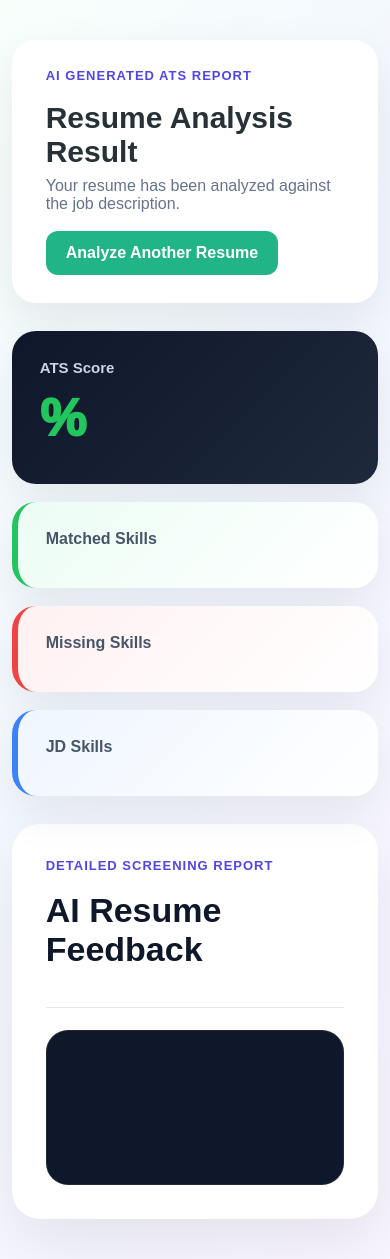
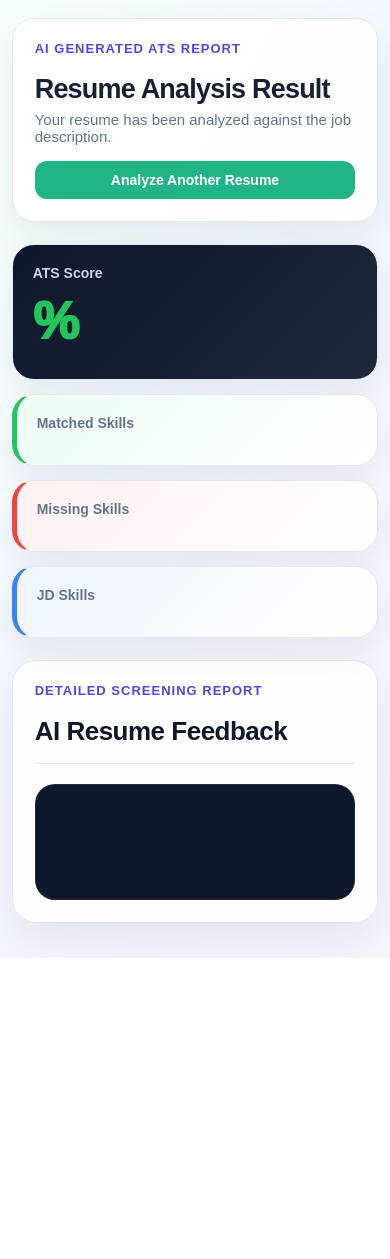
Before and after one commit to adil-mohammad-dev/ATS-Resume-Analyzer, a Django app: template templates/result.html in a window 390 px wide. After the commit the page ends 958 px from the top, so only its background shows below. Run offline with Django 3.2, Linux system fonts and the light colour scheme; the template is opened without the code that fills it, so the values that code supplies are empty.

Commit message:
Improve compact responsive result page UI

```diff
--- a/static/style.css
+++ b/static/style.css
@@ -623,3 +623,309 @@
         min-height: auto;
     }
 }
+
+/* ============================= */
+/* Premium Compact Result Page */
+/* ============================= */
+
+.result-page {
+    min-height: 100vh;
+    background: linear-gradient(120deg, #f7fffb 0%, #f3f7ff 45%, #f9f5ff 100%);
+    padding: 28px 0 50px;
+}
+
+.result-container {
+    width: 86%;
+    max-width: 1280px;
+    margin: auto;
+}
+
+/* Header */
+.result-header-card {
+    background: rgba(255, 255, 255, 0.92);
+    border-radius: 22px;
+    padding: 24px 30px;
+    box-shadow: 0 16px 38px rgba(15, 23, 42, 0.07);
+    display: flex;
+    justify-content: space-between;
+    align-items: center;
+    margin-bottom: 22px;
+    border: 1px solid #e5e7eb;
+}
+
+.result-header-card h1 {
+    font-size: 34px;
+    font-weight: 900;
+    color: #172033;
+    margin-bottom: 6px;
+    letter-spacing: -0.8px;
+}
+
+.subtitle-small {
+    color: #64748b;
+    font-size: 15px;
+    margin: 0;
+}
+
+.back-btn {
+    text-decoration: none;
+    background: #20b486;
+    color: white;
+    padding: 11px 18px;
+    border-radius: 12px;
+    font-weight: 850;
+    font-size: 14px;
+    transition: 0.25s ease;
+    white-space: nowrap;
+}
+
+.back-btn:hover {
+    background: #159b72;
+    color: white;
+    transform: translateY(-2px);
+}
+
+/* Compact summary cards */
+.score-summary-grid,
+.compact-grid {
+    display: grid;
+    grid-template-columns: 1.15fr 0.8fr 0.8fr 0.8fr;
+    gap: 16px;
+    margin-bottom: 22px;
+}
+
+.score-main-card,
+.mini-summary-card {
+    border-radius: 22px;
+    padding: 22px 24px;
+    min-height: 145px;
+    box-shadow: 0 14px 34px rgba(15, 23, 42, 0.07);
+    border: 1px solid #e5e7eb;
+    transition: 0.25s ease;
+}
+
+.score-main-card:hover,
+.mini-summary-card:hover {
+    transform: translateY(-5px);
+}
+
+.dark-score-card {
+    background: linear-gradient(135deg, #0f172a, #1e293b);
+    color: white;
+}
+
+.score-main-card h3,
+.mini-summary-card h4 {
+    color: #64748b;
+    font-size: 14px;
+    font-weight: 900;
+    margin-bottom: 14px;
+}
+
+.dark-score-card h3 {
+    color: #cbd5e1;
+}
+
+.big-score {
+    font-size: 44px;
+    line-height: 1;
+    font-weight: 950;
+    color: #22c55e;
+    margin-bottom: 12px;
+}
+
+.dark-score-card .big-score {
+    color: #22c55e;
+}
+
+.score-main-card p {
+    color: #e2e8f0;
+    font-size: 14px;
+    line-height: 1.45;
+    font-weight: 800;
+    margin: 0;
+}
+
+.mini-summary-card p {
+    font-size: 36px;
+    line-height: 1;
+    font-weight: 950;
+    margin: 0;
+}
+
+/* Card colors */
+.color-card {
+    background: white;
+    position: relative;
+    overflow: hidden;
+}
+
+.green-card {
+    background: linear-gradient(135deg, #ecfdf5, #ffffff);
+    border-left: 5px solid #22c55e;
+}
+
+.red-card {
+    background: linear-gradient(135deg, #fff1f2, #ffffff);
+    border-left: 5px solid #ef4444;
+}
+
+.blue-card {
+    background: linear-gradient(135deg, #eff6ff, #ffffff);
+    border-left: 5px solid #3b82f6;
+}
+
+.green-card p {
+    color: #16a34a;
+}
+
+.red-card p {
+    color: #dc2626;
+}
+
+.blue-card p {
+    color: #2563eb;
+}
+
+/* Detailed report card */
+.report-card-final {
+    background: rgba(255, 255, 255, 0.94);
+    border-radius: 24px;
+    padding: 28px 30px;
+    box-shadow: 0 18px 48px rgba(15, 23, 42, 0.08);
+    border: 1px solid #e5e7eb;
+}
+
+.report-title-row {
+    border-bottom: 1px solid #e5e7eb;
+    padding-bottom: 16px;
+    margin-bottom: 20px;
+}
+
+.report-title-row h2 {
+    font-size: 30px;
+    font-weight: 900;
+    color: #0f172a;
+    margin: 0;
+    letter-spacing: -0.5px;
+}
+
+.professional-report {
+    background: #0f172a;
+    color: #e5e7eb;
+    border-radius: 20px;
+    padding: 26px;
+    line-height: 1.8;
+    font-size: 15px;
+    border: none;
+    white-space: pre-wrap;
+    max-height: none;
+    box-shadow: inset 0 0 0 1px rgba(255, 255, 255, 0.08);
+}
+
+.report-heading {
+    display: inline-block;
+    color: #22c55e;
+    background: rgba(34, 197, 94, 0.12);
+    padding: 3px 9px;
+    border-radius: 8px;
+    font-weight: 900;
+    margin-top: 10px;
+}
+
+/* Smooth animation */
+.result-header-card,
+.score-main-card,
+.mini-summary-card,
+.report-card-final {
+    animation: resultFadeUp 0.55s ease;
+}
+
+@keyframes resultFadeUp {
+    from {
+        opacity: 0;
+        transform: translateY(18px);
+    }
+
+    to {
+        opacity: 1;
+        transform: translateY(0);
+    }
+}
+
+/* Tablet responsive */
+@media (max-width: 1100px) {
+    .result-container {
+        width: 92%;
+    }
+
+    .score-summary-grid,
+    .compact-grid {
+        grid-template-columns: repeat(2, 1fr);
+    }
+
+    .result-header-card h1 {
+        font-size: 30px;
+    }
+}
+
+/* Mobile responsive */
+@media (max-width: 700px) {
+    .result-page {
+        padding: 18px 0 35px;
+    }
+
+    .result-container {
+        width: 94%;
+    }
+
+    .result-header-card {
+        flex-direction: column;
+        align-items: flex-start;
+        gap: 16px;
+        padding: 22px;
+    }
+
+    .result-header-card h1 {
+        font-size: 27px;
+    }
+
+    .back-btn {
+        width: 100%;
+        text-align: center;
+    }
+
+    .score-summary-grid,
+    .compact-grid {
+        grid-template-columns: 1fr;
+        gap: 14px;
+    }
+
+    .score-main-card,
+    .mini-summary-card {
+        min-height: auto;
+        padding: 20px;
+    }
+
+    .big-score {
+        font-size: 40px;
+    }
+
+    .mini-summary-card p {
+        font-size: 34px;
+    }
+
+    .report-card-final {
+        padding: 22px;
+    }
+
+    .report-title-row h2 {
+        font-size: 26px;
+    }
+
+    .professional-report {
+        padding: 20px;
+        font-size: 14.5px;
+        line-height: 1.75;
+    }
+}
```
